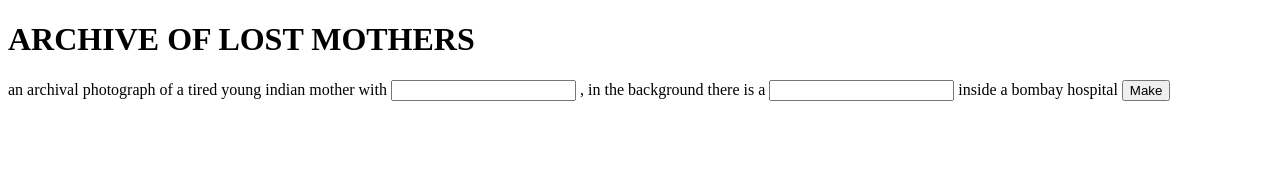
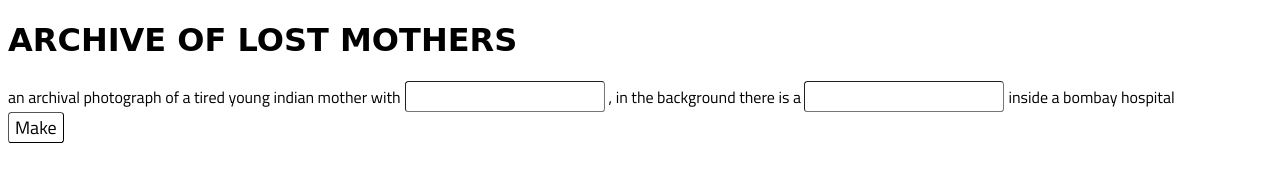
Before and after one commit to computational-mama/birth-futures-wondermash, a website: page public/index.html in a window 1280 px wide. Drawn offline with Linux system fonts and the light colour scheme; a web font is replaced by a local one.

Commit message:
with style.css

```diff
--- a/package.json
+++ b/package.json
@@ -4,7 +4,8 @@
   "version": "0.0.0",
   "private": true,
   "scripts": {
-    "start": "npx nodemon index.js"
+    "dev": "npx nodemon index.js",
+    "start": "node index.js"
   },
   "dependencies": {
     "dotenv": "^16.0.3",
--- a/public/index.html
+++ b/public/index.html
@@ -4,6 +4,10 @@
     <meta charset="UTF-8">
     <meta http-equiv="X-UA-Compatible" content="IE=edge">
     <meta name="viewport" content="width=device-width, initial-scale=1.0">
+    <link rel="stylesheet" type="text/css" href="/style.css" />
+        <link rel="preconnect" href="https://fonts.googleapis.com">
+<link rel="preconnect" href="https://fonts.gstatic.com" crossorigin>
+<link href="https://fonts.googleapis.com/css2?family=Climate+Crisis&family=Titillium+Web:ital,wght@0,300;0,400;0,700;1,300;1,400;1,700&display=swap" rel="stylesheet">
     <title>Document</title>
 </head>
 <body>
@@ -13,7 +17,7 @@
         <input type="text" id="prompt1">
         <label>, in the background there is a </label>
         <input type="text" id="prompt2">
-        <label>inside a bombay hospital</label>
+        <label>inside a bombay hospital</label><br>
         <button onclick="submitMe()"  id="submit">Make</button>
     </div>
     <div id="imagepush">
--- a/public/script.js
+++ b/public/script.js
@@ -30,10 +30,16 @@
         return response.text();
     }).then(data => {
         console.log(data)
-        let c_data = data.replace(/"/g, '');
-        var aimg = document.getElementById("addimage");
-        aimg.src = c_data
-        document.getElementById('imagepush').appendChild(aimg);
+        if(data!= ""){
+            let c_data = data.replace(/"/g, '');
+            var aimg = document.getElementById("addimage");
+            aimg.src = c_data
+            document.getElementById('imagepush').appendChild(aimg);
+        } else {
+            const t = document.createElement('p')
+            t.innerHTML('loading...')
+        }
+
         //   return data;
     }).catch(ex => {
         console.error(ex);
--- /dev/null
+++ b/public/style.css
@@ -0,0 +1,32 @@
+body {
+    padding: 0;
+}
+
+h1 {
+    font-family: 'Climate Crisis', cursive;
+}
+
+p{
+    font-family: 'Titillium Web', sans-serif;
+}
+
+
+label{
+    font-family: 'Titillium Web', sans-serif;
+}
+
+button{
+    background-color: white;
+    border-radius: 0.2em;
+    border-width: 0.1em;
+    font-size: large;
+    font-family: 'Titillium Web', sans-serif;
+}
+
+input{
+    background-color: white;
+    border-radius: 0.2em;
+    border-width: 0.1em;
+    font-size: large;
+    font-family: 'Titillium Web', sans-serif;
+}
```
